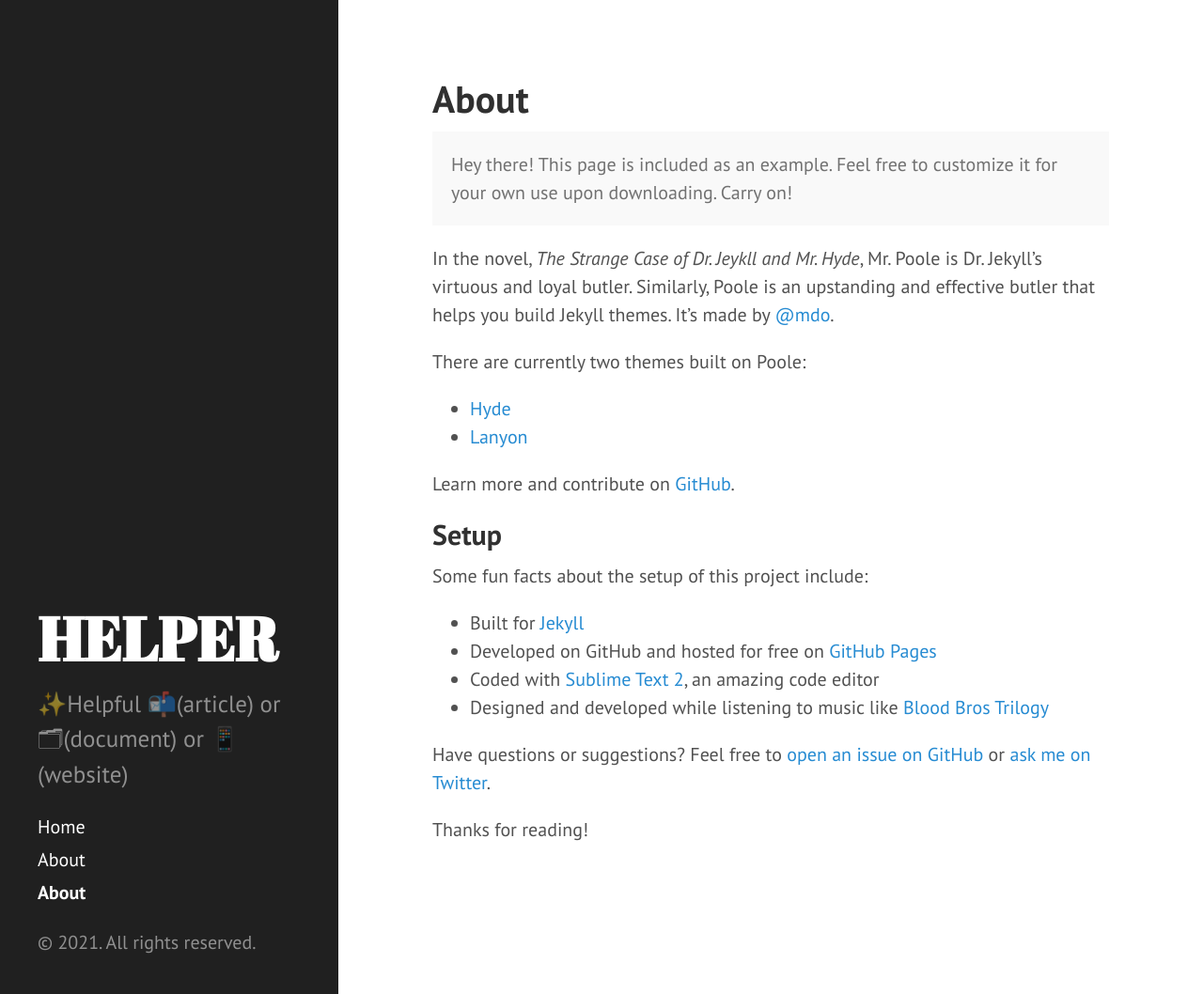
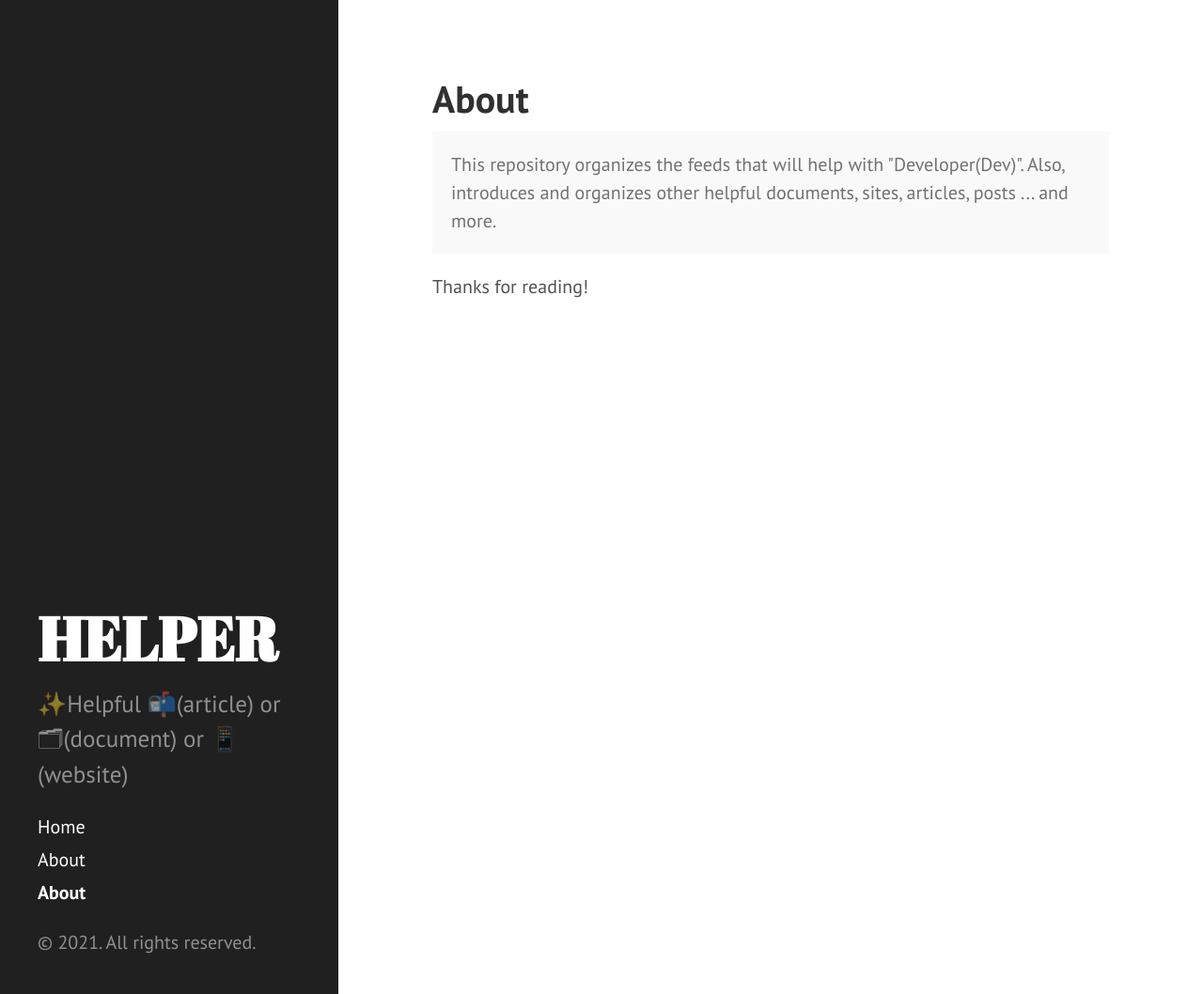
Before and after one commit to bin-e/helper, a Jekyll site: the page built from about.md, in a window 1280 px wide and 1058 px high. Shown: the whole window at 94% size. Built offline with Jekyll 4.4.1, drawn with Linux system fonts in a browser that asks for light colours; Markdown is read by kramdown in place of the engine named in the settings.

Commit message:
Update  page

```diff
--- a/about.md
+++ b/about.md
@@ -4,27 +4,9 @@ title: About
 ---
 
 <p class="message">
-  Hey there! This page is included as an example. Feel free to customize it for your own use upon downloading. Carry on!
+  This repository organizes the feeds that will help with "Developer(Dev)".
+
+  Also, introduces and organizes other helpful documents, sites, articles, posts ... and more.
 </p>
 
-In the novel, *The Strange Case of Dr. Jeykll and Mr. Hyde*, Mr. Poole is Dr. Jekyll's virtuous and loyal butler. Similarly, Poole is an upstanding and effective butler that helps you build Jekyll themes. It's made by [@mdo](https://twitter.com/mdo).
-
-There are currently two themes built on Poole:
-
-* [Hyde](http://hyde.getpoole.com)
-* [Lanyon](http://lanyon.getpoole.com)
-
-Learn more and contribute on [GitHub](https://github.com/poole).
-
-## Setup
-
-Some fun facts about the setup of this project include:
-
-* Built for [Jekyll](http://jekyllrb.com)
-* Developed on GitHub and hosted for free on [GitHub Pages](https://pages.github.com)
-* Coded with [Sublime Text 2](http://sublimetext.com), an amazing code editor
-* Designed and developed while listening to music like [Blood Bros Trilogy](https://soundcloud.com/maddecent/sets/blood-bros-series)
-
-Have questions or suggestions? Feel free to [open an issue on GitHub](https://github.com/poole/issues/new) or [ask me on Twitter](https://twitter.com/mdo).
-
 Thanks for reading!
```
